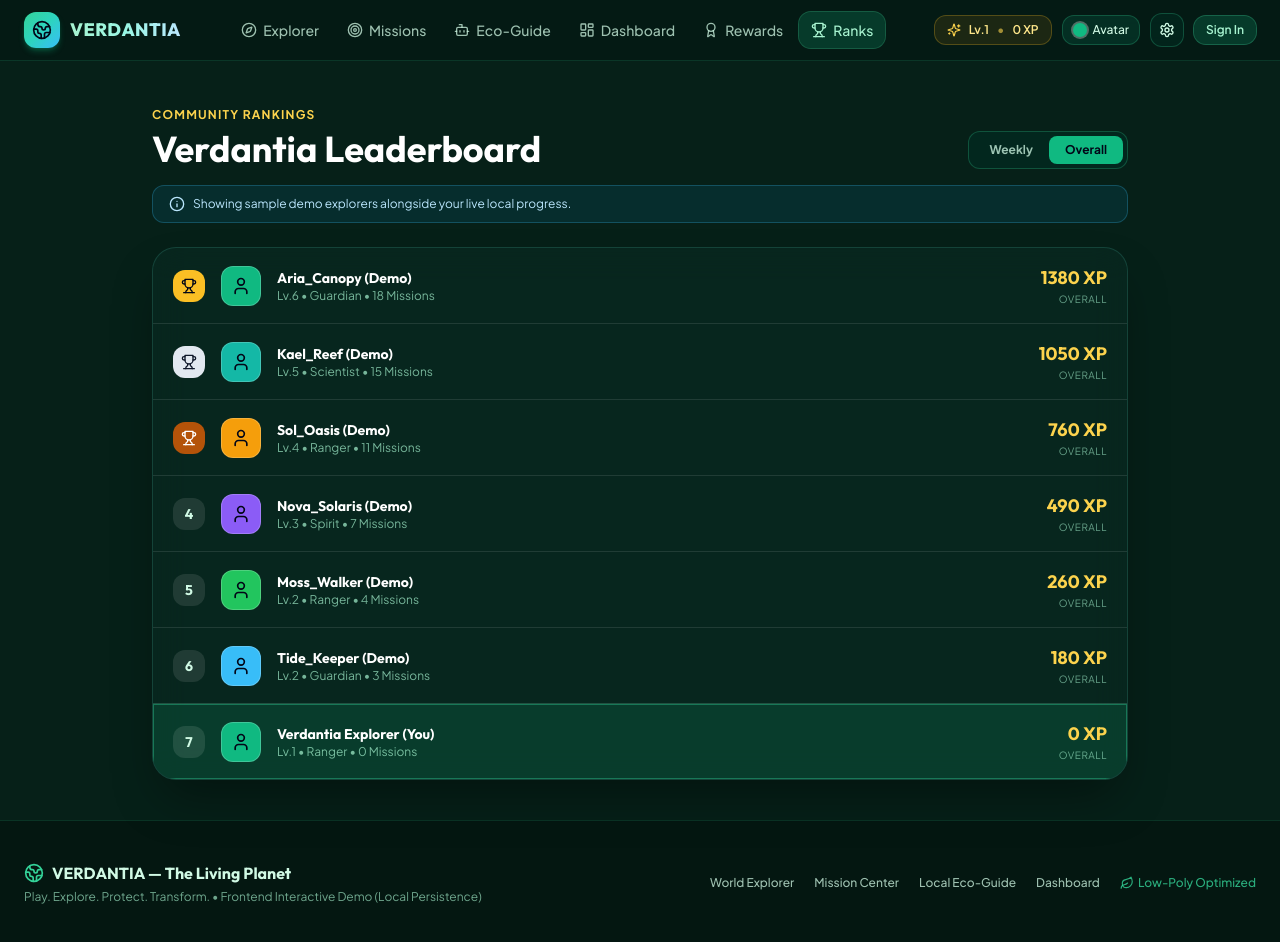
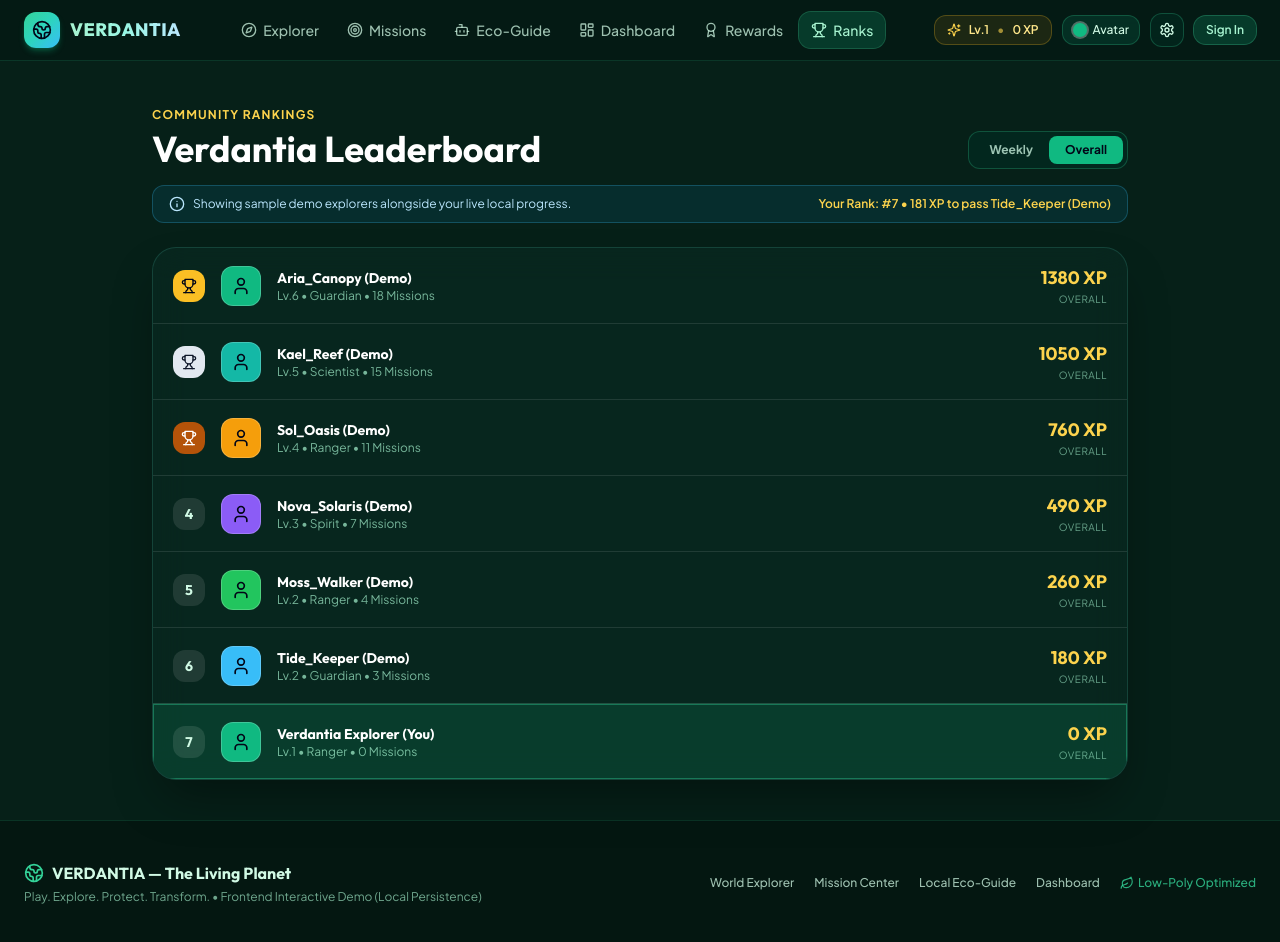
Before and after one commit to varshinisathasivam/3D-Adventure-Website, a React (Vite) app: page /leaderboard in a window 1280 px wide. Shown: the top 942 px of the page. Built offline with nearby package versions, Linux system fonts and the light colour scheme.

Commit message:
feat(leaderboard): show player rank gap and aria-pressed filters

```diff
--- a/src/pages/Leaderboard/LeaderboardPage.tsx
+++ b/src/pages/Leaderboard/LeaderboardPage.tsx
@@ -36,6 +36,13 @@ export const LeaderboardPage: React.FC = () => {
     }));
   }, [period, user.username, avatar, xp, level, completedMissionIds.length]);
 
+  const myEntry = rankedEntries.find((e) => !e.isDemoUser);
+  const aboveEntry = myEntry && myEntry.rank > 1 ? rankedEntries[myEntry.rank - 2] : null;
+  const xpGap =
+    myEntry && aboveEntry
+      ? (period === 'weekly' ? aboveEntry.weeklyXp - myEntry.weeklyXp : aboveEntry.overallXp - myEntry.overallXp)
+      : 0;
+
   return (
     <AppLayout>
       <div className="mx-auto max-w-5xl px-4 py-10 sm:px-6">
@@ -52,6 +59,7 @@ export const LeaderboardPage: React.FC = () => {
           <div className="inline-flex rounded-xl border border-emerald-400/25 bg-emerald-950/70 p-1">
             <button
               type="button"
+              aria-pressed={period === 'weekly'}
               onClick={() => setPeriod('weekly')}
               className={`rounded-lg px-4 py-1.5 text-xs font-bold transition ${
                 period === 'weekly'
@@ -63,6 +71,7 @@ export const LeaderboardPage: React.FC = () => {
             </button>
             <button
               type="button"
+              aria-pressed={period === 'overall'}
               onClick={() => setPeriod('overall')}
               className={`rounded-lg px-4 py-1.5 text-xs font-bold transition ${
                 period === 'overall'
@@ -75,11 +84,18 @@ export const LeaderboardPage: React.FC = () => {
           </div>
         </div>
 
-        <div className="mt-4 flex items-center gap-2 rounded-xl border border-sky-400/25 bg-sky-500/10 px-4 py-2.5 text-xs text-sky-200">
-          <Info className="h-4 w-4 shrink-0" />
-          <span>
-            Showing sample demo explorers alongside your live local progress.
-          </span>
+        <div className="mt-4 flex flex-wrap items-center justify-between gap-2 rounded-xl border border-sky-400/25 bg-sky-500/10 px-4 py-2.5 text-xs text-sky-200">
+          <div className="flex items-center gap-2">
+            <Info className="h-4 w-4 shrink-0" />
+            <span>Showing sample demo explorers alongside your live local progress.</span>
+          </div>
+          {myEntry && (
+            <span className="font-semibold text-amber-300">
+              {myEntry.rank === 1
+                ? 'You are #1 on the board!'
+                : `Your Rank: #${myEntry.rank} • ${xpGap + 1} XP to pass ${aboveEntry?.username}`}
+            </span>
+          )}
         </div>
 
         <div className="glass-panel mt-6 overflow-hidden">
```
